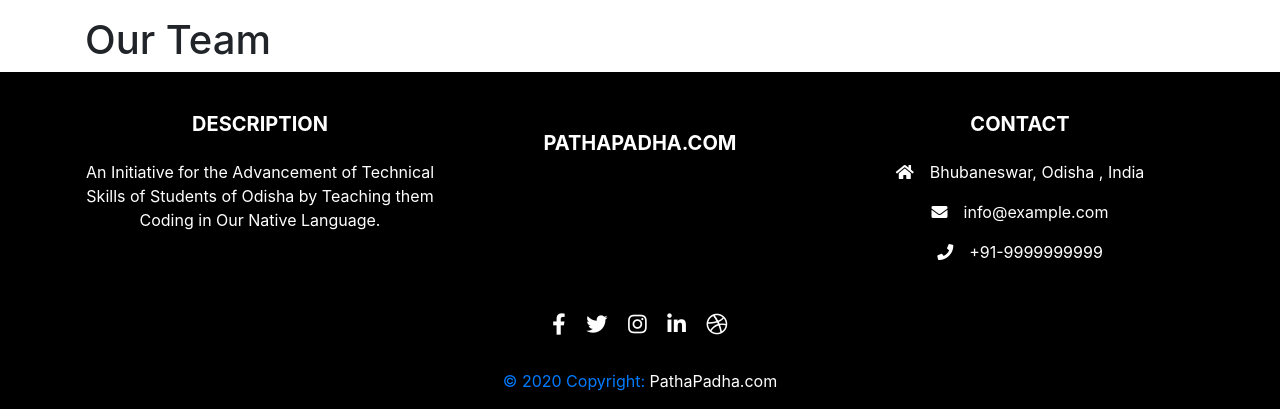
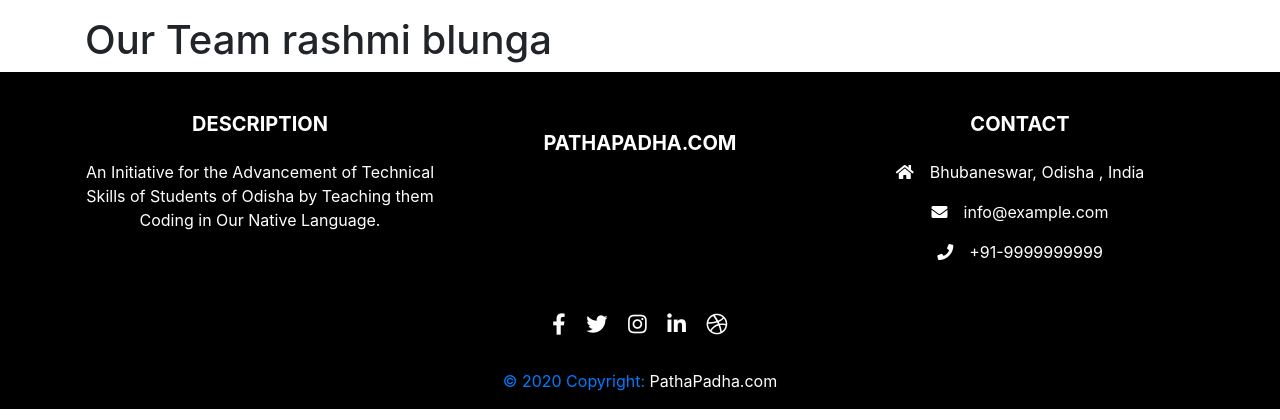
Before and after one commit to rashmi-ranjan-das/education, a Django app: page /our_team/ in a window 1280 px wide. Shown: the part 96-516 px from the top of the page. Run offline with Django 3.2, Linux system fonts and the light colour scheme; some libraries are stand-ins or nearby versions.

Commit message:
read me updated

```diff
--- a/main/templates/main/team.html
+++ b/main/templates/main/team.html
@@ -4,6 +4,6 @@
 
 {% block content %}
 <div class="container mt-3 section2">
-    <h1>Our Team</h1>
+    <h1>Our Team rashmi blunga</h1>
 </div>
 {% endblock %}
```
Also changed, not shown: README.md, db.sqlite3.
